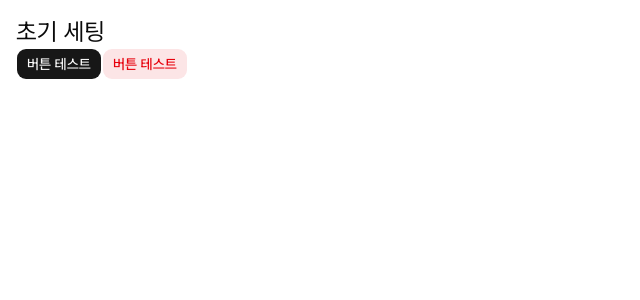
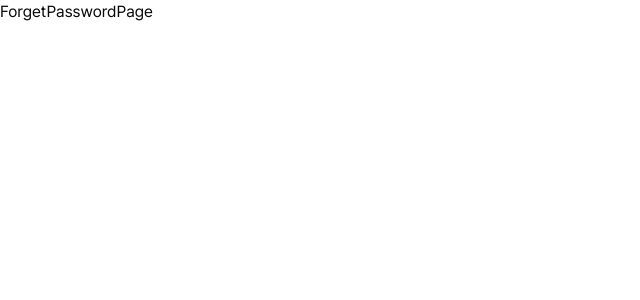
Before and after one commit to KimSuro5773/DayFeed, a React (Vite) app: page /forget-password in a window 1280 px wide. Shown: the top 300 px of the page, without its empty margins (0-640 px from the left). Built offline with nearby package versions, Linux system fonts and the light colour scheme.

Commit message:
feat: 라우터 및 전역 프로바이더 설정, 페이지 구조 초기화

```diff
--- a/src/App.tsx
+++ b/src/App.tsx
@@ -1,13 +1,5 @@
-import { Button } from "./components/ui/button";
+import RootRoute from "./root-route";
 
-function App() {
-  return (
-    <div className="p-4">
-      <h1 className="text-2xl">초기 세팅</h1>
-      <Button>버튼 테스트</Button>
-      <Button variant={"destructive"}>버튼 테스트</Button>
-    </div>
-  );
+export default function App() {
+  return <RootRoute />;
 }
-
-export default App;
--- a/src/main.tsx
+++ b/src/main.tsx
@@ -2,9 +2,17 @@ import { StrictMode } from "react";
 import { createRoot } from "react-dom/client";
 import "./index.css";
 import App from "./App.tsx";
+import { BrowserRouter } from "react-router";
+import { QueryClientProvider, QueryClient } from "@tanstack/react-query";
+import { ReactQueryDevtools } from "@tanstack/react-query-devtools";
+
+const queryClient = new QueryClient();
 
 createRoot(document.getElementById("root")!).render(
-  <StrictMode>
-    <App />
-  </StrictMode>,
+  <BrowserRouter>
+    <QueryClientProvider client={queryClient}>
+      <ReactQueryDevtools />
+      <App />
+    </QueryClientProvider>
+  </BrowserRouter>,
 );
--- /dev/null
+++ b/src/pages/forget-password-page.tsx
@@ -0,0 +1,3 @@
+export default function ForgetPasswordPage() {
+  return <div>ForgetPasswordPage</div>;
+}
--- /dev/null
+++ b/src/pages/index-page.tsx
@@ -0,0 +1,3 @@
+export default function IndexPage() {
+  return <div>IndexPage</div>;
+}
--- /dev/null
+++ b/src/pages/post-detail-page.tsx
@@ -0,0 +1,3 @@
+export default function PostDetailPage() {
+  return <div>PostDetailPage</div>;
+}
--- /dev/null
+++ b/src/pages/profile-detail-page.tsx
@@ -0,0 +1,3 @@
+export default function ProfileDetailPage() {
+  return <div>ProfileDetailPage</div>;
+}
--- /dev/null
+++ b/src/pages/reset-password-page.tsx
@@ -0,0 +1,3 @@
+export default function ResetPasswordPage() {
+  return <div>ResetPasswordPage</div>;
+}
--- /dev/null
+++ b/src/pages/sign-in-page.tsx
@@ -0,0 +1,3 @@
+export default function SignInPage() {
+  return <div>SignInPage</div>;
+}
--- /dev/null
+++ b/src/pages/sign-up-page.tsx
@@ -0,0 +1,3 @@
+export default function SignUpPage() {
+  return <div>SignUpPage</div>;
+}
--- /dev/null
+++ b/src/root-route.tsx
@@ -0,0 +1,25 @@
+import { Navigate, Route, Routes } from "react-router";
+import SignInPage from "./pages/sign-in-page";
+import SignUpPage from "./pages/sign-up-page";
+import ForgetPasswordPage from "./pages/forget-password-page";
+import IndexPage from "./pages/index-page";
+import PostDetailPage from "./pages/post-detail-page";
+import ProfileDetailPage from "./pages/profile-detail-page";
+import ResetPasswordPage from "./pages/reset-password-page";
+
+export default function RootRoute() {
+  return (
+    <Routes>
+      <Route path="/sign-in" element={<SignInPage />} />
+      <Route path="/sign-up" element={<SignUpPage />} />
+      <Route path="/forget-password" element={<ForgetPasswordPage />} />
+
+      <Route path="/" element={<IndexPage />} />
+      <Route path="/post/:postId" element={<PostDetailPage />} />
+      <Route path="/profile/:userId" element={<ProfileDetailPage />} />
+      <Route path="/reset-password" element={<ResetPasswordPage />} />
+
+      <Route path="*" element={<Navigate to={"/"} />} />
+    </Routes>
+  );
+}
```
